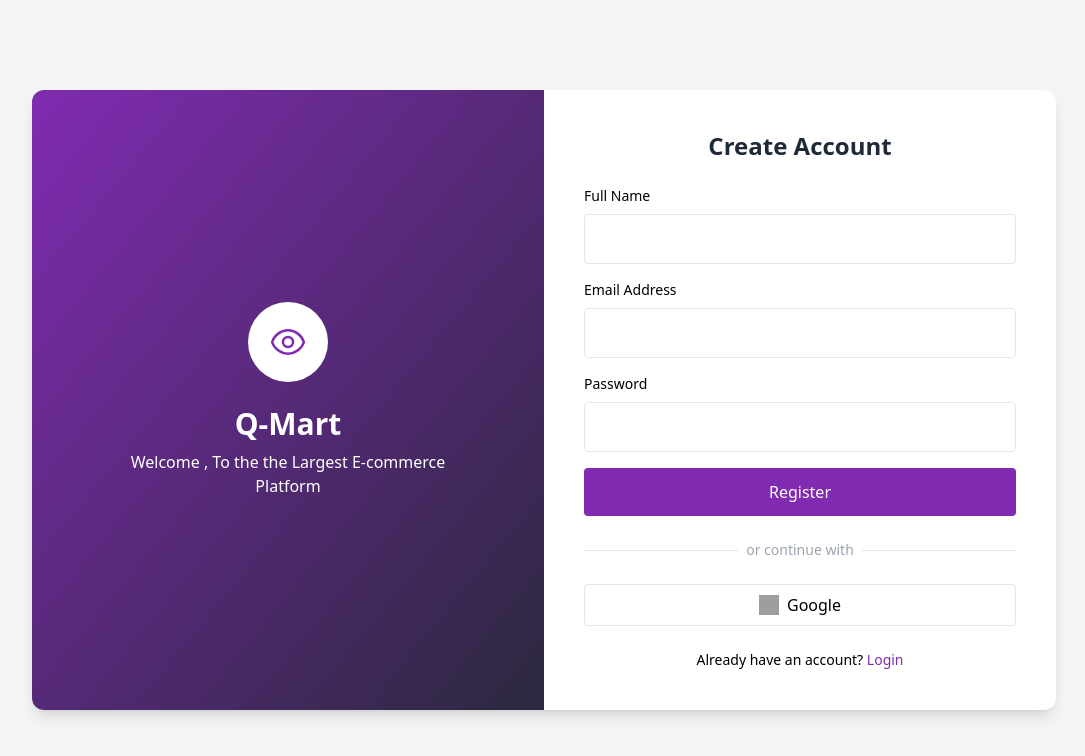
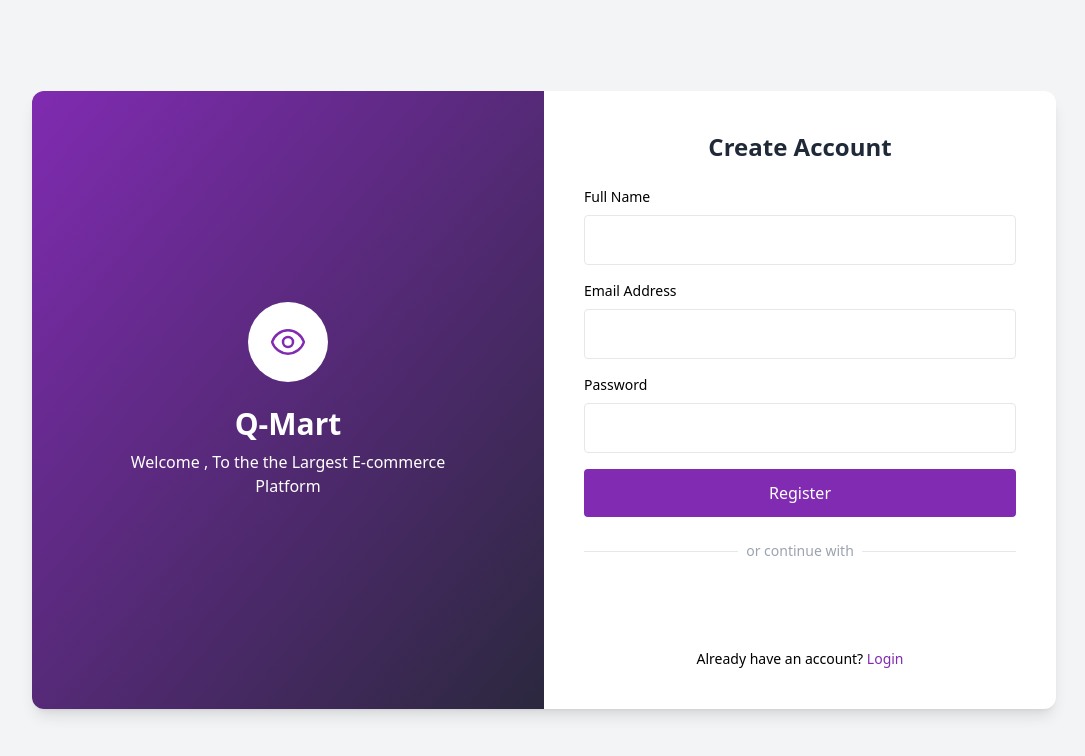
Before and after one commit to shibeeii/E-commerc--Front-end, a React (Vite) app: page /register in a window 1280 px wide. Shown: the top 756 px of the page, without its empty margins (96-1181 px from the left). Built offline with nearby package versions, Linux system fonts and the light colour scheme; grey boxes are pictures that could not be loaded.

Commit message:
Add Google login route

```diff
--- a/package.json
+++ b/package.json
@@ -10,6 +10,7 @@
     "preview": "vite preview"
   },
   "dependencies": {
+    "@react-oauth/google": "^0.12.2",
     "aos": "^2.3.4",
     "axios": "^1.10.0",
     "dotenv": "^17.2.1",
--- a/src/Pages/Login.jsx
+++ b/src/Pages/Login.jsx
@@ -2,9 +2,9 @@ import axios from "axios";
 import React, { useState } from "react";
 import { useNavigate } from "react-router-dom";
 import { toast, ToastContainer } from "react-toastify";
+import {GoogleLogin} from "@react-oauth/google";
 
 const Login = () => {
-
   const [formData, setFormData] = useState({
     email: "",
     password: "",
@@ -19,7 +19,10 @@ const Login = () => {
     e.preventDefault();
 
     try {
-      const res = await axios.post(`${import.meta.env.VITE_SERVER_URL}/login`, formData);
+      const res = await axios.post(
+        `${import.meta.env.VITE_SERVER_URL}/login`,
+        formData
+      );
       const { token, user } = res.data;
 
       // ✅ Save user and token
@@ -37,13 +40,27 @@ const Login = () => {
   return (
     <div className="min-h-screen flex items-center justify-center bg-gray-100 p-4">
       <div className="flex w-full max-w-5xl bg-white rounded-xl shadow-lg overflow-hidden">
-
         {/* Left Side */}
-<div className="hidden md:flex w-1/2 bg-gradient-to-br from-[#802BB1] to-[#2B283E] text-white flex-col items-center justify-center p-10">
+        <div className="hidden md:flex w-1/2 bg-gradient-to-br from-[#802BB1] to-[#2B283E] text-white flex-col items-center justify-center p-10">
           <div className="bg-white text-[#802BB1] p-5 rounded-full mb-6">
-            <svg xmlns="http://www.w3.org/2000/svg" fill="none" viewBox="0 0 24 24" strokeWidth={1.5} stroke="currentColor" className="w-10 h-10">
-              <path strokeLinecap="round" strokeLinejoin="round" d="M15 12a3 3 0 11-6 0 3 3 0 016 0z" />
-              <path strokeLinecap="round" strokeLinejoin="round" d="M2.458 12C3.732 7.943 7.523 5 12 5c4.478 0 8.268 2.943 9.542 7-1.274 4.057-5.064 7-9.542 7-4.477 0-8.268-2.943-9.542-7z" />
+            <svg
+              xmlns="http://www.w3.org/2000/svg"
+              fill="none"
+              viewBox="0 0 24 24"
+              strokeWidth={1.5}
+              stroke="currentColor"
+              className="w-10 h-10"
+            >
+              <path
+                strokeLinecap="round"
+                strokeLinejoin="round"
+                d="M15 12a3 3 0 11-6 0 3 3 0 016 0z"
+              />
+              <path
+                strokeLinecap="round"
+                strokeLinejoin="round"
+                d="M2.458 12C3.732 7.943 7.523 5 12 5c4.478 0 8.268 2.943 9.542 7-1.274 4.057-5.064 7-9.542 7-4.477 0-8.268-2.943-9.542-7z"
+              />
             </svg>
           </div>
           <h2 className="text-3xl font-bold mb-2">Q-Mart</h2>
@@ -53,10 +70,16 @@ const Login = () => {
         </div>
 
         {/* Right Side - Form */}
-<div className="w-full md:w-1/2 p-6 md:p-10">          <form onSubmit={handleSubmit} className="w-full max-w-md mx-auto">
-            <h2 className="text-2xl font-semibold mb-6 text-gray-800 text-center">Login Account</h2>
+        <div className="w-full md:w-1/2 p-6 md:p-10">
+          {" "}
+          <form onSubmit={handleSubmit} className="w-full max-w-md mx-auto">
+            <h2 className="text-2xl font-semibold mb-6 text-gray-800 text-center">
+              Login Account
+            </h2>
 
-            <label className="block mb-2 text-sm font-medium">Email Address</label>
+            <label className="block mb-2 text-sm font-medium">
+              Email Address
+            </label>
             <input
               type="email"
               name="email"
@@ -83,18 +106,42 @@ const Login = () => {
 
             <div className="flex items-center my-6">
               <div className="flex-grow border-t" />
-              <span className="px-2 text-gray-400 text-sm">or continue with</span>
+              <span className="px-2 text-gray-400 text-sm">
+                or continue with
+              </span>
               <div className="flex-grow border-t" />
             </div>
 
             <div className="flex justify-center gap-4">
-              <button className="flex-1 border py-2 rounded flex items-center justify-center gap-2">
-                <img src="https://www.svgrepo.com/show/475656/google-color.svg" className="w-5 h-5" alt="google" /> Google
-              </button>
+              <GoogleLogin
+                onSuccess={async (credentialResponse) => {
+                  try {
+                    const res = await axios.post(
+                      `${import.meta.env.VITE_SERVER_URL}/google-login`,
+                      {
+                        token: credentialResponse.credential,
+                      }
+                    );
+
+                    const { token, user } = res.data;
+                    localStorage.setItem("userToken", token);
+                    localStorage.setItem("user", JSON.stringify(user));
+
+                    toast.success("Logged in with Google!");
+                    navigate("/");
+                  } catch (error) {
+                    toast.error("Google login failed");
+                  }
+                }}
+                onError={() => toast.error("Google Login Failed")}
+              />
             </div>
 
             <p className="text-sm text-center mt-6">
-              New User? <a href="/register" className="text-[#802BB1]">Register</a>
+              New User?{" "}
+              <a href="/register" className="text-[#802BB1]">
+                Register
+              </a>
             </p>
           </form>
         </div>
--- a/src/Pages/Register.jsx
+++ b/src/Pages/Register.jsx
@@ -2,9 +2,9 @@ import axios from "axios";
 import React, { useState } from "react";
 import { useNavigate } from "react-router-dom";
 import { toast, ToastContainer } from "react-toastify";
+import { GoogleLogin } from "@react-oauth/google";
 
 const Register = () => {
-
   const [formData, setFormData] = useState({
     name: "",
     email: "",
@@ -20,7 +20,10 @@ const Register = () => {
     e.preventDefault();
 
     try {
-      const res = await axios.post(`${import.meta.env.VITE_SERVER_URL}/register`, formData);
+      const res = await axios.post(
+        `${import.meta.env.VITE_SERVER_URL}/register`,
+        formData
+      );
       console.log("Registration successful:", res.data);
       toast.success("Registration successful!");
       setTimeout(() => navigate("/login"), 2000);
@@ -36,7 +39,7 @@ const Register = () => {
     <div className="min-h-screen flex items-center justify-center bg-gray-100 p-4">
       <div className="flex w-full max-w-5xl bg-white rounded-xl shadow-lg overflow-hidden">
         {/* Left Side */}
-<div className="hidden md:flex w-1/2 bg-gradient-to-br from-[#802BB1] to-[#2B283E] text-white flex-col items-center justify-center p-10">
+        <div className="hidden md:flex w-1/2 bg-gradient-to-br from-[#802BB1] to-[#2B283E] text-white flex-col items-center justify-center p-10">
           <div className="bg-white text-[#802BB1] p-5 rounded-full mb-6">
             <svg
               xmlns="http://www.w3.org/2000/svg"
@@ -65,7 +68,9 @@ const Register = () => {
         </div>
 
         {/* Right Side - Form */}
-<div className="w-full md:w-1/2 p-6 md:p-10">          <form onSubmit={handleSubmit} className="w-full max-w-md mx-auto">
+        <div className="w-full md:w-1/2 p-6 md:p-10">
+          {" "}
+          <form onSubmit={handleSubmit} className="w-full max-w-md mx-auto">
             <h2 className="text-2xl font-semibold mb-6 text-gray-800 text-center">
               Create Account
             </h2>
@@ -115,14 +120,28 @@ const Register = () => {
             </div>
 
             <div className="flex justify-center gap-4">
-              <button className="flex-1 border py-2 rounded flex items-center justify-center gap-2">
-                <img
-                  src="https://www.svgrepo.com/show/475656/google-color.svg"
-                  className="w-5 h-5"
-                  alt="google"
-                />{" "}
-                Google
-              </button>
+              <GoogleLogin
+                onSuccess={async (credentialResponse) => {
+                  try {
+                    const res = await axios.post(
+                      `${import.meta.env.VITE_SERVER_URL}/google-login`,
+                      {
+                        token: credentialResponse.credential,
+                      }
+                    );
+
+                    const { token, user } = res.data;
+                    localStorage.setItem("userToken", token);
+                    localStorage.setItem("user", JSON.stringify(user));
+
+                    toast.success("Logged in with Google!");
+                    navigate("/");
+                  } catch (error) {
+                    toast.error("Google login failed");
+                  }
+                }}
+                onError={() => toast.error("Google Login Failed")}
+              />
             </div>
 
             <p className="text-sm text-center mt-6">
--- a/src/main.jsx
+++ b/src/main.jsx
@@ -5,11 +5,14 @@ import "./index.css";
 import "slick-carousel/slick/slick.css";
 import "slick-carousel/slick/slick-theme.css";
 import { BrowserRouter } from "react-router-dom";
+import { GoogleOAuthProvider } from "@react-oauth/google";
 
 ReactDOM.createRoot(document.getElementById("root")).render(
   <React.StrictMode>
     <BrowserRouter>
-    <App />
+    <GoogleOAuthProvider clientId={import.meta.env.VITE_GOOGLE_CLIENT_ID}>
+      <App />  </GoogleOAuthProvider>
+
     </BrowserRouter>
   </React.StrictMode>
 );
```
Also changed, not shown: 2 other files (tests, documents, lock files or other folders).
